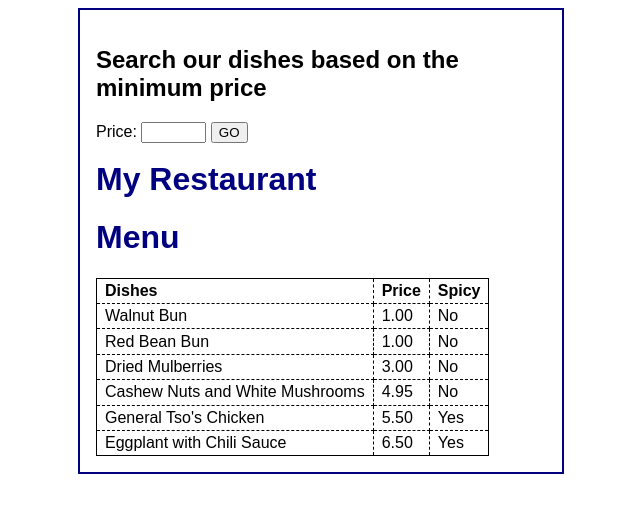
After one commit to Rixant/ADV-Web-Programming, a PHP site: page /Result.html in a window 1280 px wide. The commit adds this page. Shown: the top 513 px of the page, without its empty margins (319-959 px from the left). Run offline with PHP 8.4, Linux system fonts and the light colour scheme.

Commit message:
"simple web program that search the items based on minimum price"

```diff
--- /dev/null
+++ b/Assignment4/Result.html
@@ -0,0 +1,85 @@
+
+<!-- Name=Rishant Rokaha
+Class= ADV Web Programming
+Date= 5th April 2020
+Assignment4 -->
+              <!DOCTYPE html>
+              <html>
+
+              <!-- the head section -->
+              <head>
+                  <title>My Restaurant</title>
+                  <link rel="stylesheet" type="text/css" href="style.css" >
+              </head>
+
+              <!-- the body section -->
+              <body>
+                <main>
+                <h2>Search our dishes based on the minimum price</h2>
+            <form method="post" action="">
+              <input type="hidden" name="action" value="process_data">
+            Price: <input name="price" type="text"  size="5" />
+            <input type="Submit" value="GO" />
+            <br><br>
+            </form>
+              <header><h1>My Restaurant</h1></header>
+
+                  <h1>Menu</h1>
+
+    <section>
+                      <!-- display a list of categories -->
+        <table>
+            <tr>
+                <th class="heading">Dishes</th>
+                <th>Price</th>
+                <th class="right">Spicy</th>
+            </tr>
+                                <tr>
+            <td>Walnut Bun</td>
+            <td>1.00</td>
+            <td>No</td>
+
+
+        </tr>
+                  <tr>
+            <td>Red Bean Bun</td>
+            <td>1.00</td>
+            <td>No</td>
+
+
+        </tr>
+                  <tr>
+            <td>Dried Mulberries</td>
+            <td>3.00</td>
+            <td>No</td>
+
+
+        </tr>
+                  <tr>
+            <td>Cashew Nuts and White Mushrooms</td>
+            <td>4.95</td>
+            <td>No</td>
+
+
+        </tr>
+                  <tr>
+            <td>General Tso's Chicken</td>
+            <td>5.50</td>
+            <td>Yes</td>
+
+
+        </tr>
+                  <tr>
+            <td>Eggplant with Chili Sauce</td>
+            <td>6.50</td>
+            <td>Yes</td>
+
+
+        </tr>
+              </table>
+
+ </section>
+ </main>
+
+</body>
+</html>
--- /dev/null
+++ b/Assignment4/style.css
@@ -0,0 +1,63 @@
+/* Rishant Rokaha
+       ADV Web Programming
+     9th February 2020
+       Assignment2= index.html */
+body{
+  font-family: Arial, Helvetica, sans-serif;
+}
+
+main{
+  display: block;
+  width: 450px;
+  margin: 0 auto;
+  padding: 1em;
+  background: white;
+  border: 2px solid navy;
+
+}
+
+
+
+table {
+    border: 1px solid black;
+    border-collapse: collapse;
+}
+td, th {
+    border: 1px dashed black;
+    padding: .2em .5em .2em .5em;
+    vertical-align: top;
+    text-align: left;
+}
+
+
+h1{
+  margin-top: 0;
+  color: navy;
+}
+
+label{
+  width: 10em;
+  float: left;
+  padding-right: 1em;
+  padding-bottom: 0.5em;
+}
+
+#data input{
+  float: left;
+  width: 15em;
+  margin-bottom: 0.5em;
+}
+
+
+#data span{
+  padding-left: 0.25em;
+}
+
+#buttons input{
+  float: left;
+  margin-bottom: 0.5em;
+}
+
+br{
+  clear: left;
+}
```
Also changed, not shown: Assignment4/create_db.sql (added, +12 -0 lines), Assignment4/database.php (added, +13 -0 lines), Assignment4/database_error.php (added, +27 -0 lines), Assignment4/index.php (+24 -0 lines), Assignment4/search.php (added, +75 -0 lines).
